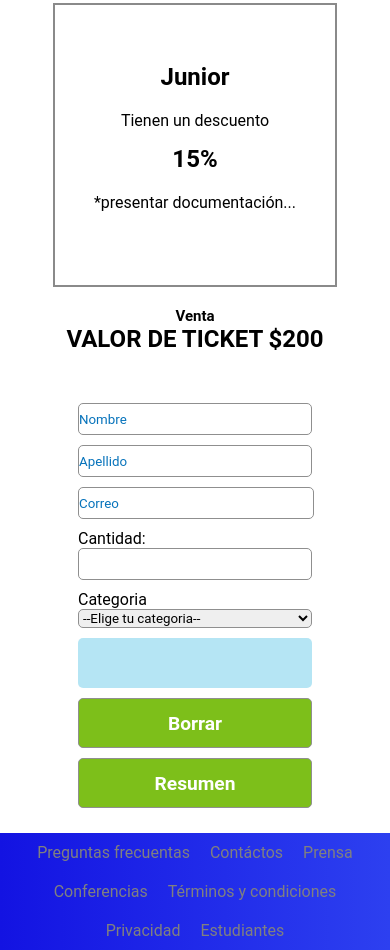
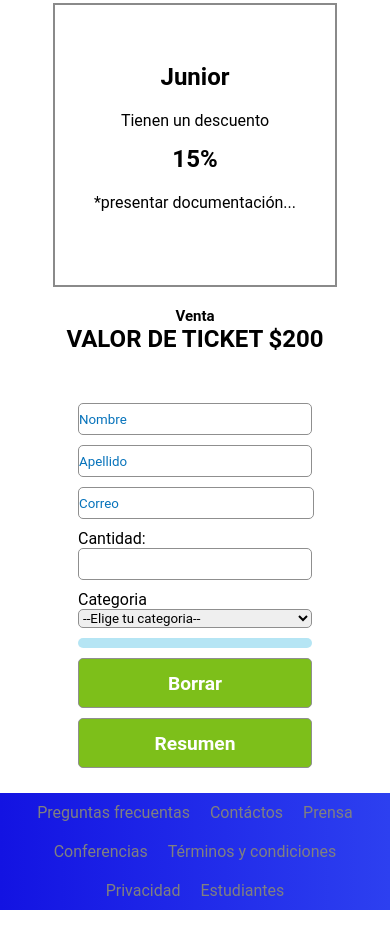
Before and after one commit to LuisM1993/Trabajo-Practico, a plain HTML site: page comprar-tickets.html in a window 390 px wide. Shown: the part 754-1704 px from the top of the page. After the commit the page ends 1664 px from the top, so only its background shows below. Drawn offline with Linux system fonts and the light colour scheme.

Commit message:
ajustando el mensaje en responsive

```diff
--- a/resources/css/stylesTicket.css
+++ b/resources/css/stylesTicket.css
@@ -179,7 +179,10 @@ p.mensajError{
     .container_c{
         grid-column: span 2;
     }
-
+    .total{
+        height: auto;
+        padding: 5px;
+    }
 }
 @media screen and (max-width: 800px){
     .categorias, form{
```
